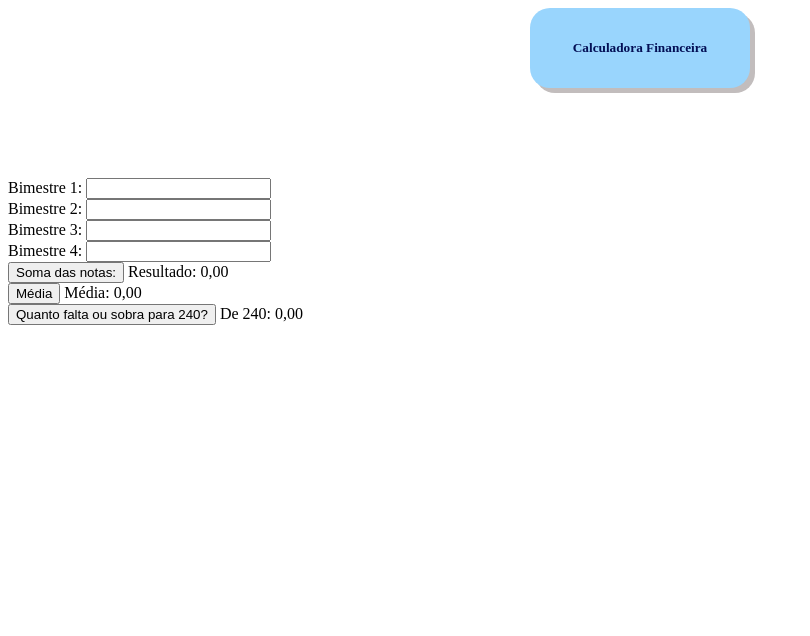
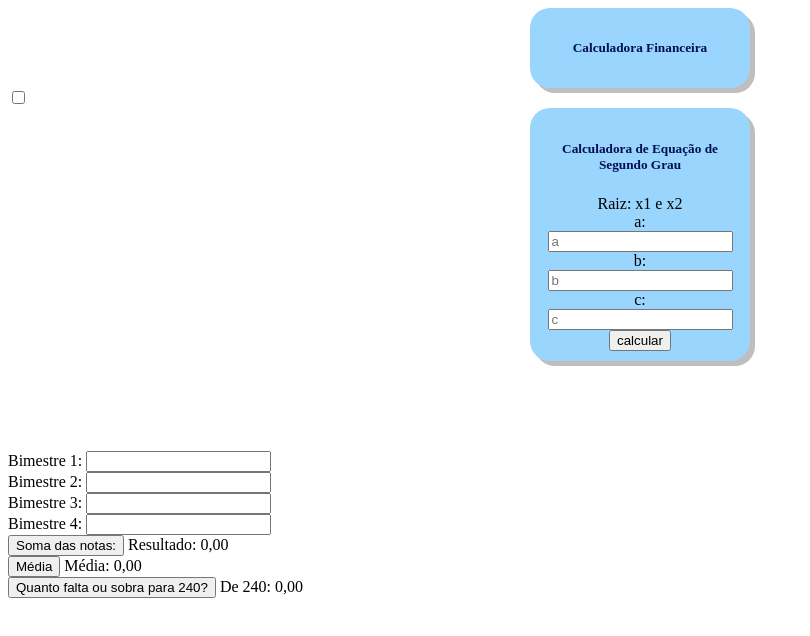
Before and after one commit to vevekita/primeirof_3t, a plain HTML site: page index.html in a window 1280 px wide. Shown: the whole page, without its empty margins (0-810 px from the left). Drawn offline with Linux system fonts and the light colour scheme.

Commit message:
Update index.html

```diff
--- a/index.html
+++ b/index.html
@@ -29,6 +29,22 @@
         </div>
     </div>
     </div>
+
+    <input type="checkbox" id="input-calcESG">
+    <div class="calculadoraESG">
+        <label for="input-calcESG"><h5>Calculadora de Equação de Segundo Grau</h5></label>
+        <div class="calcESG">
+        <div id="raiz">
+            <span id="raiz">Raiz: x1 e x2</span>
+        </div>
+        a: <input id="a" placeholder="a" type="text"> <br>
+        b: <input id="b" placeholder="b" type="text"> <br>
+        c: <input id="c" placeholder="c" type="text"> <br>
+        <button onclick="calcularESG()">
+            calcular
+        </button><br>
+    </div>
+    </div>
     <br><br><br><br><br>
 
     Bimestre 1: <input id="b1" type="text"><br>
```
